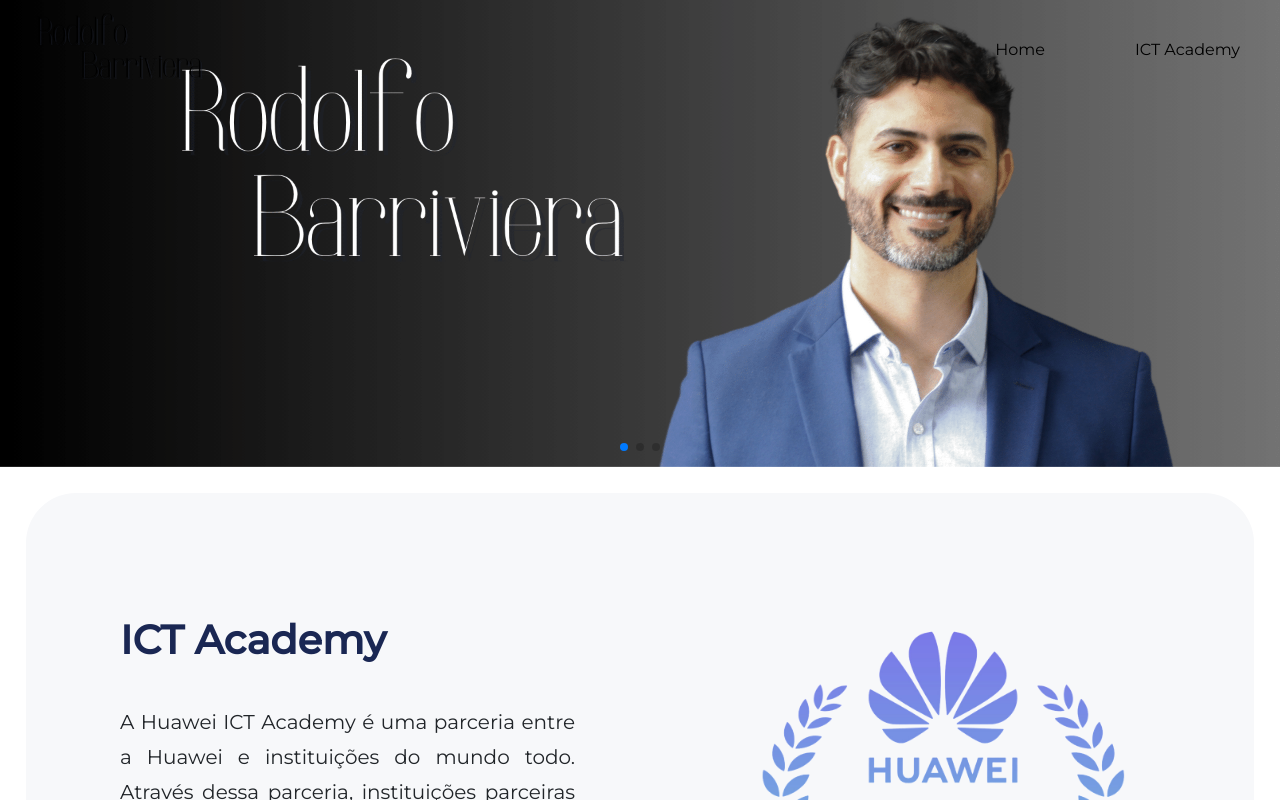
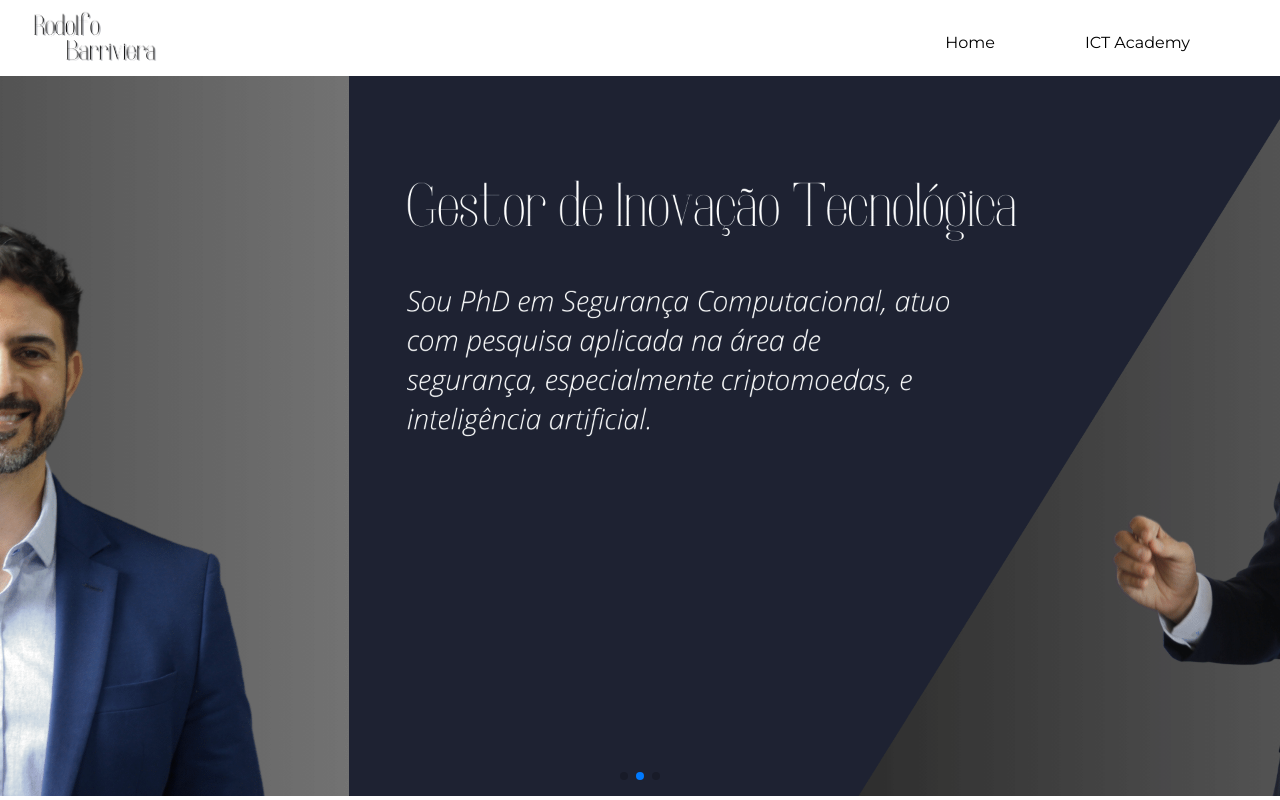
Before and after one commit to ictacademy-ifpr/siteRodolfo, a Next.js app: page / in a window 1280 px wide. Shown: the top 800 px of the page. Built offline with nearby package versions, Linux system fonts and the light colour scheme.

Commit message:
added title description

```diff
--- a/pages/index.tsx
+++ b/pages/index.tsx
@@ -27,6 +27,8 @@ const Home: NextPage = () => {
     <>
       {/* Cabeçalho com as logos e menus */}
 
+
+      <div className='BodyContent'>
         <Header class='white'/>
 
         <Banner>
@@ -48,35 +50,6 @@ const Home: NextPage = () => {
 
         </Banner>
 
-      {/* <SectionCourses>
-        <div className="container">
-          <motion.h1
-            initial={{ transform: 'translateY(100px)', opacity: 0}}
-            whileInView={{ transform: 'translateY(0px)', opacity: 1}}
-            viewport={{ once: true }}
-            transition={{ duration: 1 }}>
-            Cursos
-          </motion.h1>
-          <motion.div
-            initial={{ transform: 'translateY(200px)', opacity: 0}}
-            whileInView={{ transform: 'translateY(0px)', opacity: 2}}
-            viewport={{ once: true }}
-            transition={{ duration: 1 }}>
-              <div className="grid">
-                {
-                  courses.slice(0, 3).map(({url, warning, img, title, bg}, index)=>
-                    <Card key={index} url={url} warning={warning} img={img} title={title} bg={bg}/>
-                  )
-                }
-              </div>
-              <div className="btn">
-                <Link  href="/courses">
-                   Ver mais
-                </Link>
-              </div>
-          </motion.div>
-        </div>
-      </SectionCourses> */}
 
         <SectionAboutIct>
           <div className="container">
@@ -159,10 +132,11 @@ const Home: NextPage = () => {
           </div>
         </SectionTitles>
 
+      <Footer/>
+
+      </div>
 
 
-
-      <Footer/>
     </>
   )
 }
--- a/src/data/titles.json
+++ b/src/data/titles.json
@@ -1,14 +1,14 @@
 [
     {
         "title": "Gestor de Inovação Tecnológica (IFPR Campus Londrina)",
-        "description": "lalalalalal"
+        "description": "O Gestor de Inovação Tecnológica tem como objetivo estar em contato com as Instituições Privadas e Públicas de qualquer setor para estabelecer parcerias."
     },
     {
         "title": "Professor Efetivo (IFPR Campus Londrina)",
-        "description": "lalalalalal"
+        "description": "Leciona disciplinas de Arquitetura de Computadores, Redes de Computadores, Sistemas Operacionais e Segurança de Sistemas"
     },
     {
         "title": "Doutor em Informática, Segurança Computacional (UFPR)",
-        "description": "lalalalalal"
+        "description": "Título: Gestão de informações médicas em Unidades Básicas de Saúde: análise de um caso real e proposta de um modelo de controle de uso de informações médicas sensível ao contexto"
     }
 ]
--- a/styles/bodyStyle.tsx
+++ b/styles/bodyStyle.tsx
@@ -1,10 +1,14 @@
 import styled from "styled-components";
 
+
+
 export const Banner = styled.section`
-    height: 1000px ;
+    height: 100% ;
+
     .swiper {
         width: 100%;
         height: 100%;
+
     }
 
     .swiper-slide {
@@ -30,6 +34,7 @@ export const Banner = styled.section`
         display: block;
         width: 100%;
         height: 100%;
+
         object-fit: cover;
     }
     .banner_front{
@@ -40,11 +45,15 @@ export const Banner = styled.section`
     }
 
     .banner_event_0,  .banner_event_1, .banner_event_2, .banner_event_3,  .banner_event_3_responsivo, .banner_event_4, .banner_event_4_responsivo{
+        img{
+            max-width: 100%;
+
+        }
         a{
             width: 100%;
             height: 100%;
             img{
-                object-position: bottom;
+                object-position: center;
             }
         }
     }
@@ -68,12 +77,6 @@ export const Banner = styled.section`
         background: linear-gradient(90deg, rgba(74,0,151,1) 0%, rgba(147,0,125,1) 100%);
     }
 
-    //Tentando fazer com que o fundo do site adapte-se a cor das fotos
-    .banner_event_3_responsivo{
-        width: 100%;
-
-    }
-
     .banner_event_4{
         background-color: #ffffff;
     }
@@ -83,7 +86,9 @@ export const Banner = styled.section`
     }
 
     @media(max-width:1440px){
-        height: 467px ;
+        width: 100%;
+        height: 100%;
+        object-fit: cover;
     }
 
     @media(max-width:500px){
@@ -93,6 +98,7 @@ export const Banner = styled.section`
                 object-position: center;
             }
         }
+
         .banner_event_4{
             display: none;
         }
@@ -113,9 +119,9 @@ export const Banner = styled.section`
         .banner_event_3_responsivo{
             display: flex;
             background: rgb(56,1,161);
-            background: linear-gradient(0deg, rgba(56,1,161,1) 0%, rgba(159,2,125,1) 100%);
+            background: white;
             img{
-                max-width: 274px;
+                max-width: 100%;
                 margin: 0 auto;
             }
         }
@@ -124,7 +130,7 @@ export const Banner = styled.section`
     @media(max-width:410px){
         .banner_event_4_responsivo,  .banner_event_3_responsivo{
             img{
-                max-width: 290px;
+                max-width: 100%;
             }
         }
     }
@@ -132,9 +138,10 @@ export const Banner = styled.section`
     @media(max-width:375px){
         .banner_event_4_responsivo,  .banner_event_3_responsivo{
             img{
-                max-width: 293px;
+                max-width: 100%;
             }
         }
+
     }
 `
 
@@ -144,7 +151,6 @@ export const SectionAboutIct= styled.section`
     padding: 100px  15px;
     overflow: hidden;
     margin: 2%;
-    text-justify: distribute;
 
     .container{
         display: flex ;
@@ -154,17 +160,13 @@ export const SectionAboutIct= styled.section`
 
         #about_ict_left{
             max-width: 455px;
+
             p{
                 font-size: 20px;
                 line-height: 35px;
-                text-align: justify;
             }
             h1{
                 font-color: blue;
-            }
-            h1:hover {
-                background-color: #024CAD;
-                color: white;
             }
 
 
@@ -172,12 +174,10 @@ export const SectionAboutIct= styled.section`
 
         #logo_ict{
             max-width: 430px;
-            &:hover{
-                transform: scale(1.1);
-
-            }
         }
     }
+
+
 
 
 
@@ -275,7 +275,6 @@ export const SectionTeam = styled.section`
     border-radius: 50px;
     margin: 2%;
 
-
     padding: 100px 50px;
     .grid{
         display: grid;
@@ -294,16 +293,15 @@ export const SectionTeam = styled.section`
         padding: 50px 20px;
         h1{
             margin-bottom: 50px ;
-            text-align? center;
+
         }
-
 
     }
 `
-
 export const SectionTitles = styled.section`
     background-color: #f7f8fa ;
     border-radius: 50px;
+    overflow: hidden;
     margin: 2%;
 
     padding: 100px 50px;
--- a/styles/globals.css
+++ b/styles/globals.css
@@ -10,6 +10,8 @@ html {
   -ms-text-size-adjust: 100%;
   -ms-overflow-style: scrollbar;
   -webkit-tap-highlight-color: transparent;
+  display:flex;
+  width: auto;
 }
 
 p, h1, a, h2, h3{
@@ -57,6 +59,16 @@ body {
   color: #212529;
   text-align: left;
   background-color: #fff;
+  width: 100%;
+  height: 100%;
+  overflow-x: hidden !important;
+}
+
+.BodyContent{
+  margin-left: 0;
+  margin-right: 0;
+  width: 100%;
+  min-width: 525px;
 }
 
 [tabindex="-1"]:focus {
--- a/styles/headerStyle.tsx
+++ b/styles/headerStyle.tsx
@@ -5,15 +5,16 @@ const HeaderStyle = styled.header`
         background-color: transparent;
     }
     #white{
-        background-color: transparent;
+        background-color: #fff;
     }
     .head{
         padding: 5px 10px;
         border-bottom: 0px solid #eaedf2 ;
-        position: fixed;
+        position: relative;
         z-index: 2;
         width: 100%;
         cursor: pointer;
+
 
 
         .container{
@@ -21,31 +22,34 @@ const HeaderStyle = styled.header`
             align-items: center;
             justify-content: left;
             margin-left: 10px;
+            width: 80%;
 
 
             .imagesBox{
                 position: relative ;
                 display: flex;
                 align-items: center;
-
+                width: 80%;
 
                 .logoRodolfo{
                     padding: 5px;
                     margin-right: 40px;
-                    max-width: 200px;
+                    max-width: 150px;
                     width: 100%;
                     img{
                         width: 100%;
                     }
                 }
+
+
             }
         }
 
         .menu_links{
             position: absolute;
             display: flex;
-            right: -50px;
-            top: 37px;
+            right: 0px;
+            top: 30px;
             align-items: center;
             justify-content: center;
             flex-direction: row;
@@ -128,30 +132,84 @@ const HeaderStyle = styled.header`
 
     }
     @media (max-width:735px){
+
         .head{
             .btn_menu{
                 right:10px;
             }
+            .container{
+                display: flex ;
+                align-items: center;
+                justify-content: center;
+                margin: 0 auto;
+                max-width: 400px;
+                width: 100%;
+
+                .imagesBox{
+                    position: relative ;
+                    display: flex;
+                    align-items: center;
+                    justify-content: center;
+                    margin: 0 auto;
+                    width: 100%;
+
+                }
+            }
+            .menu_links{
+                position: relative;
+                right: 0;
+                top: 0;
+                align-self: center;
+
+                .links{
+                    position: relative;
+                    right: 0;
+                    top: 0;
+                    margin: 0 auto;
+                    align-self: center;
+                }
+
+            }
         }
+
     }
 
     @media (max-width:540px){
         .head{
             .container{
-                padding: 10px 0;
+                display: flex ;
+                align-items: center;
+                justify-content: center;
+                margin: 0 auto;
+                max-width: 400px;
+                width: 100%;
+
                 .imagesBox{
+                    position: relative ;
                     display: flex;
                     align-items: center;
-                    width: 70%;
-                    &:after{
-                        display: none;
-                    }
+                    justify-content: center;
+                    margin: 0 auto;
+                    width: 100%;
 
-                    .huawei, .ifpr{
-                        max-width: 160px;
-                    }
                 }
             }
+            .menu_links{
+                position: relative;
+                right: 0;
+                top: 0;
+                align-self: center;
+
+                .links{
+                    position: relative;
+                    right: 0;
+                    top: 0;
+                    margin: 0 auto;
+                    align-self: center;
+                }
+
+            }
+
 
             .menu{
                 top: 75px;
@@ -160,10 +218,12 @@ const HeaderStyle = styled.header`
     }
 
     @media (max-width:490px){
+
         .head{
             .menu{
                 top: 65px;
             }
+
         }
     }
     @media (max-width:4350px){
--- a/styles/titlesStyle.tsx
+++ b/styles/titlesStyle.tsx
@@ -5,10 +5,13 @@ const TitlesStyle = styled.div`
     align-items: center;
     justify-content: center;
     width: fit-content;
+    text-align: justify;
 
 
 
     .title{
+        text-align: left;
+
         list-style-type: disc;
         font-size: 30px;
         margin-right: 20px;
@@ -40,7 +43,6 @@ const TitlesStyle = styled.div`
             margin: 0 ;
         }
         .description{
-            text-align: center;
             .description_text{
                 margin: 0 auto;
             }
```
Also changed, not shown: 266 other files (tests, documents, lock files or other folders). Lines whose indentation alone changed are shown as unchanged.
